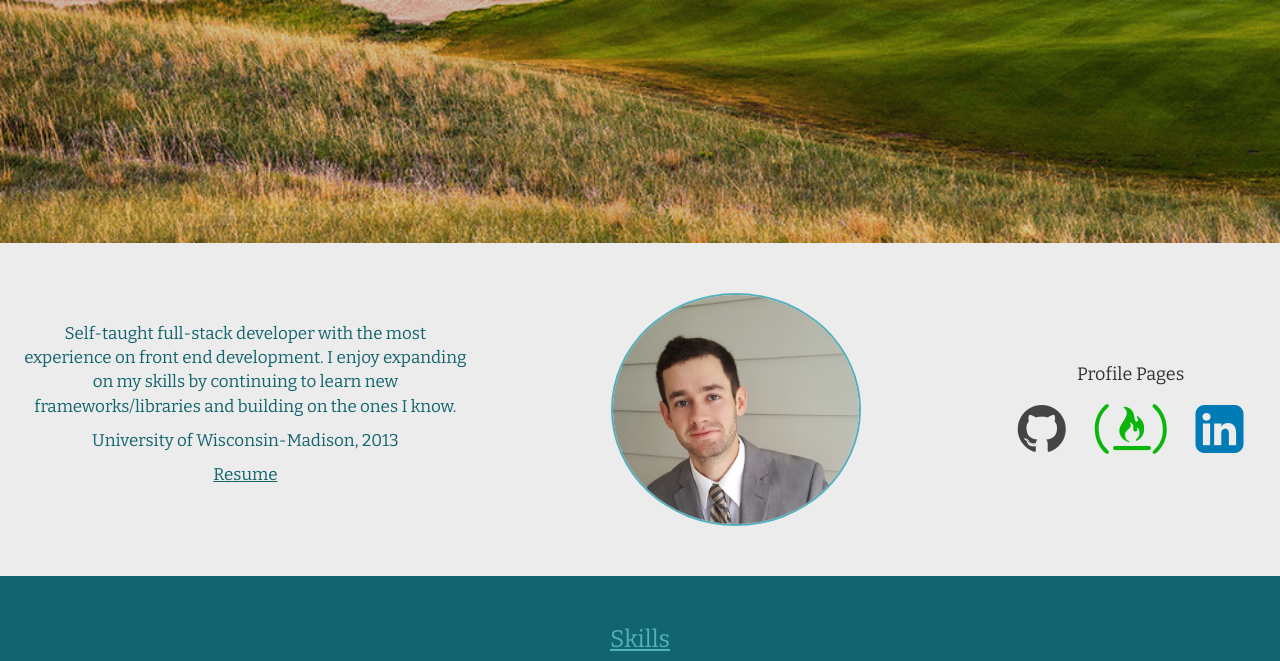
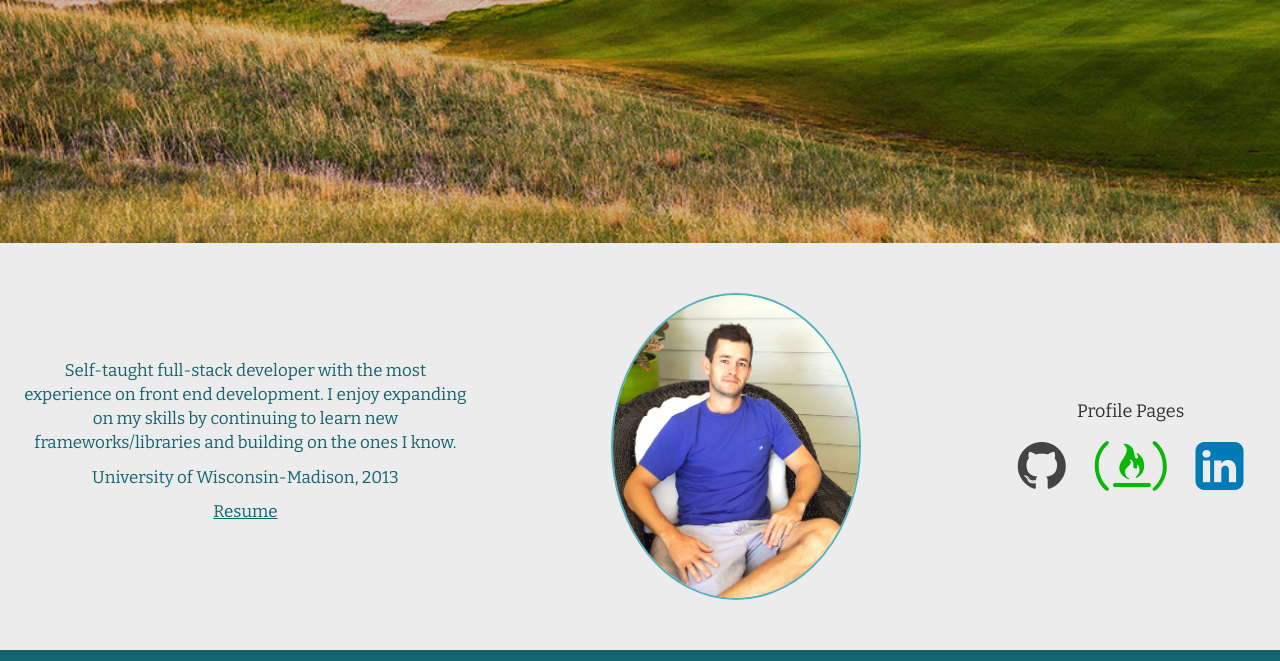
Before and after one commit to davemflick/Portfolio, a React app: page app/index.html in a window 1280 px wide. Shown: the part 457-1118 px from the top of the page. Built offline with nearby package versions, Linux system fonts and the light colour scheme.

Commit message:
new picture of me

```diff
--- a/app/index.html
+++ b/app/index.html
@@ -45,7 +45,7 @@
     <p><a  class="resume" href="./app/styles/images/resume.pdf" target="_blank" >Resume</a></p>
   </div>
   <div class="mePic" id="picCont">
-    <img id='profileImg' src="./app/styles/images/mePic.jpeg" class= "img-circle img-responsive" alt="My Profile Picture">
+    <img id='profileImg' src="./app/styles/images/mePic2.jpeg" class= "img-circle img-responsive" alt="My Profile Picture">
     <img id='profileImg2' src="./app/styles/images/notMe.png" class= "img-circle img-responsive" alt="My Profile Picture">
   </div>
   <div class="linkContainer" id='links'>
```
Also changed, not shown: app/styles/images/mePic2.jpeg (added).
